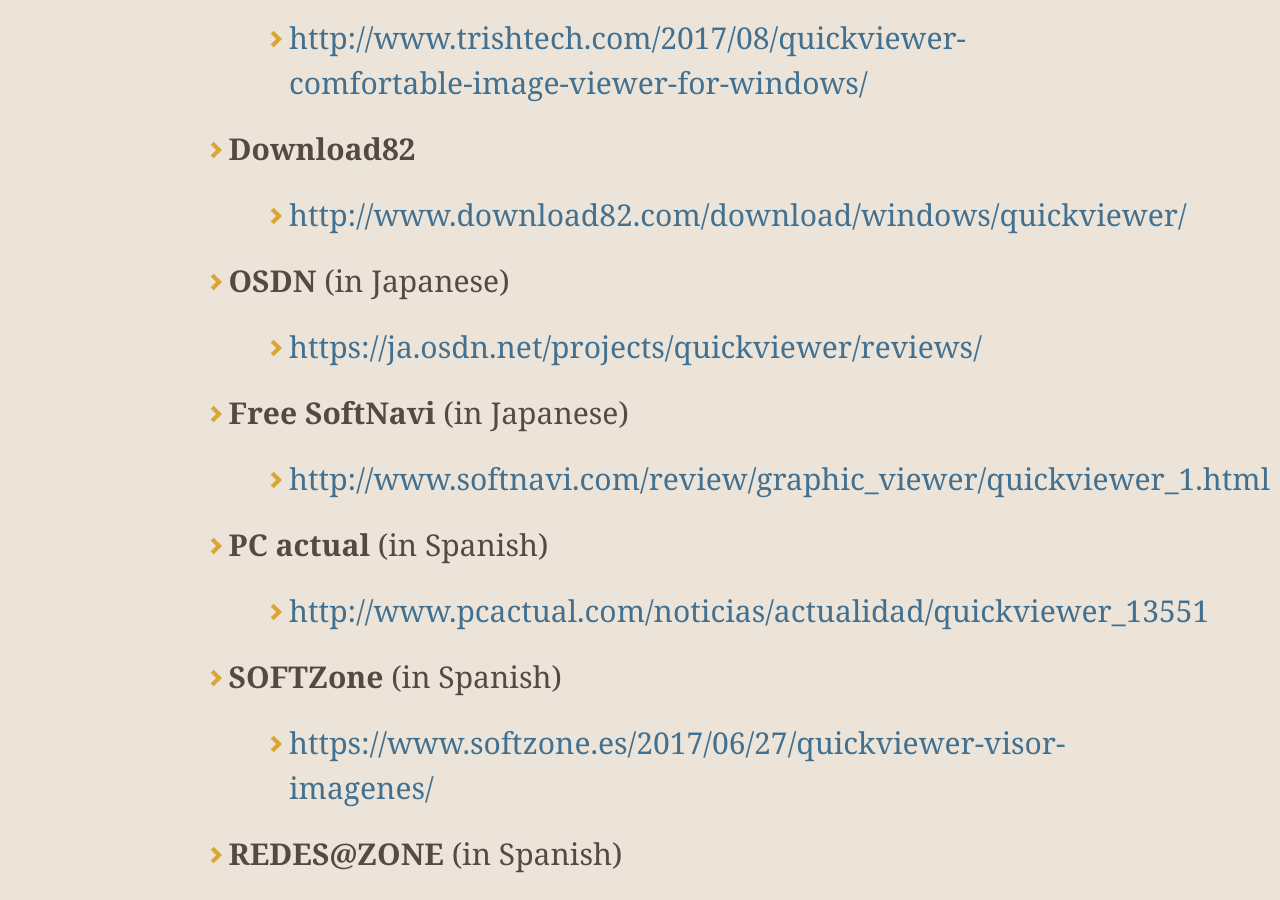
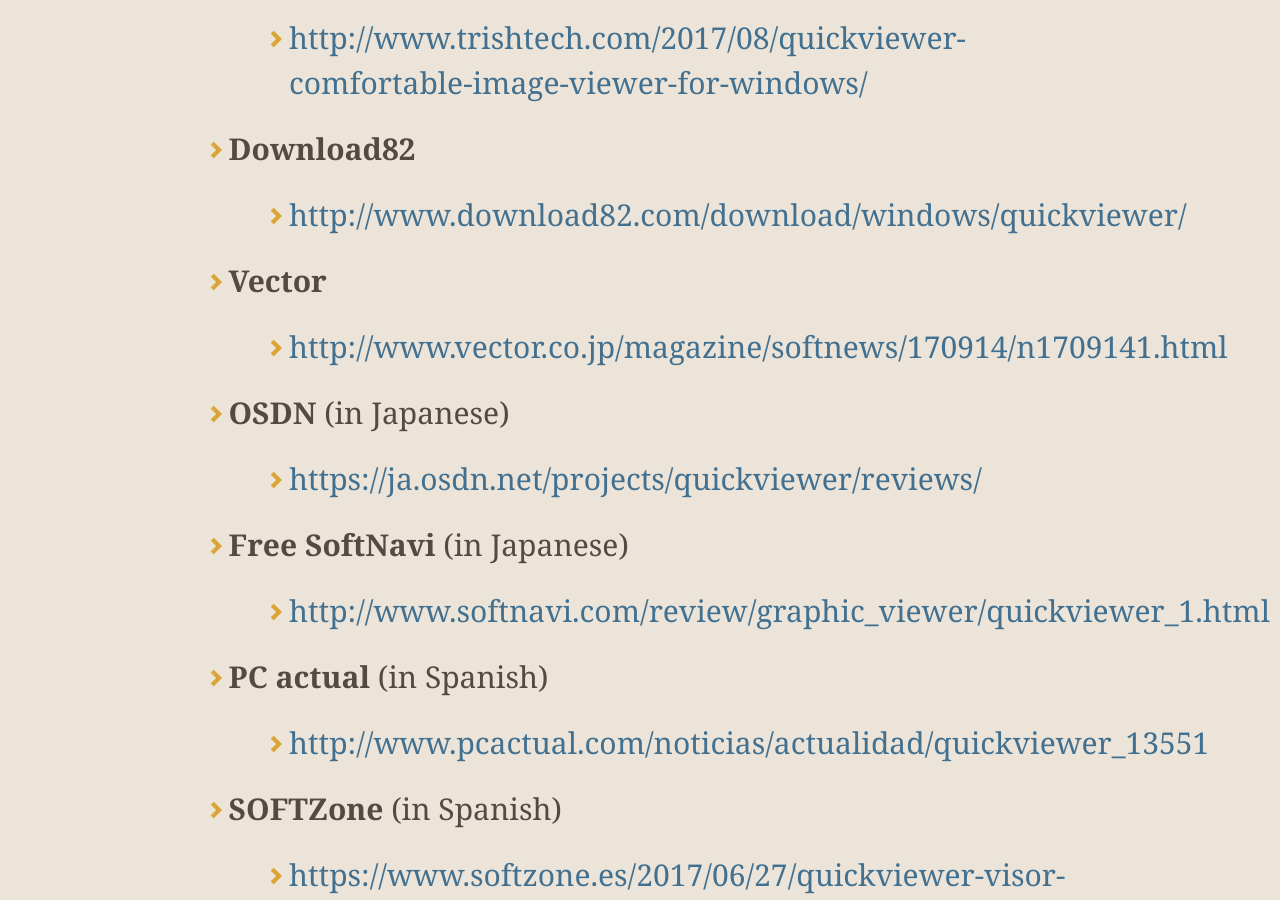
Before and after one commit to kanryu/quickviewer, a Jekyll site: the page built from docs/index.md, in a window 1280 px wide and 900 px high, scrolled down 4236 px. Built offline with Jekyll 4.4.1, drawn with Linux system fonts in a browser that asks for light colours; nearby versions of some CDN libraries; comment, search, counter and statistics services are not loaded; our own code applies the rules of GitHub Pages for plain Markdown files.

Commit message:
Update index.md

```diff
--- a/docs/index.md
+++ b/docs/index.md
@@ -75,6 +75,8 @@ You can also clone the latest source code from **[this repository.](https://gith
     - [http://www.trishtech.com/2017/08/quickviewer-comfortable-image-viewer-for-windows/](http://www.trishtech.com/2017/08/quickviewer-comfortable-image-viewer-for-windows/)
 - **Download82**
     - [http://www.download82.com/download/windows/quickviewer/](http://www.download82.com/download/windows/quickviewer/)
+- **Vector**
+    - [http://www.vector.co.jp/magazine/softnews/170914/n1709141.html](http://www.vector.co.jp/magazine/softnews/170914/n1709141.html)
 - **OSDN** (in Japanese)
     - [https://ja.osdn.net/projects/quickviewer/reviews/](https://ja.osdn.net/projects/quickviewer/reviews/)
 - **Free SoftNavi** (in Japanese)
```
